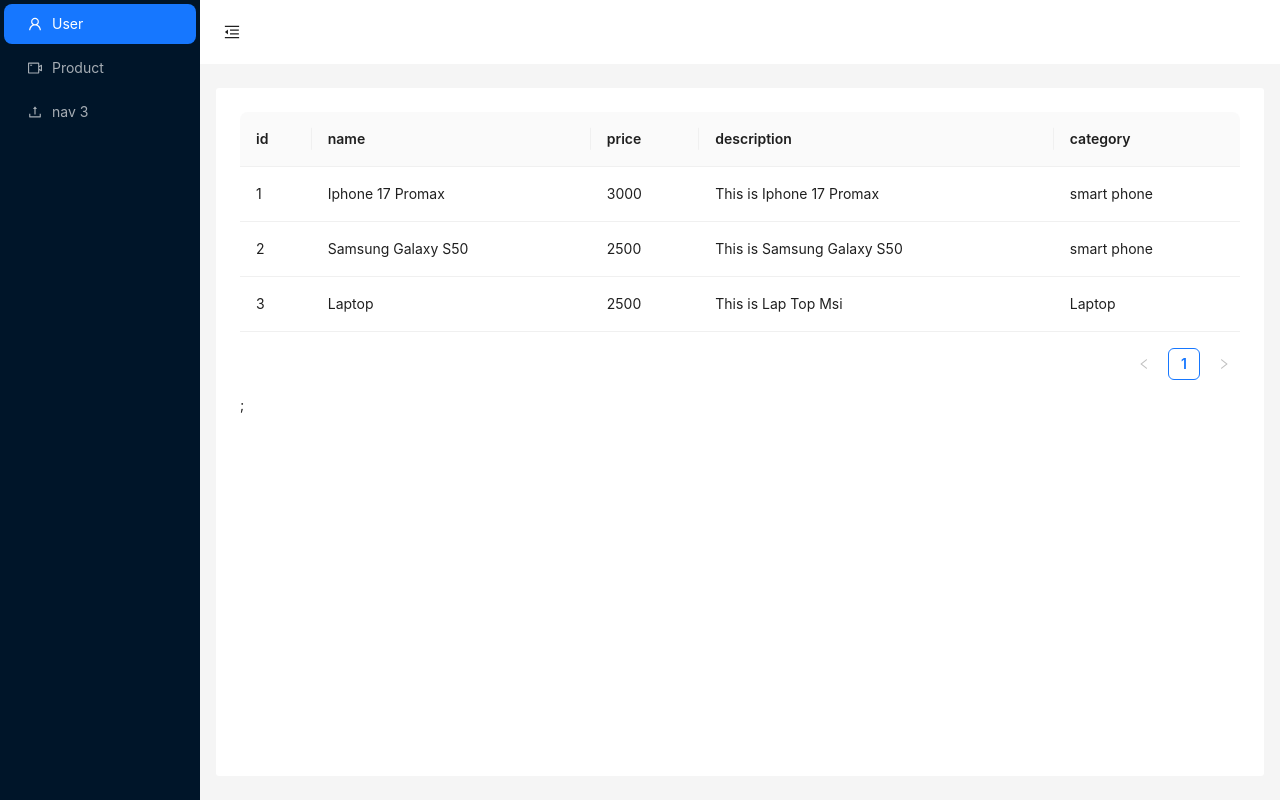
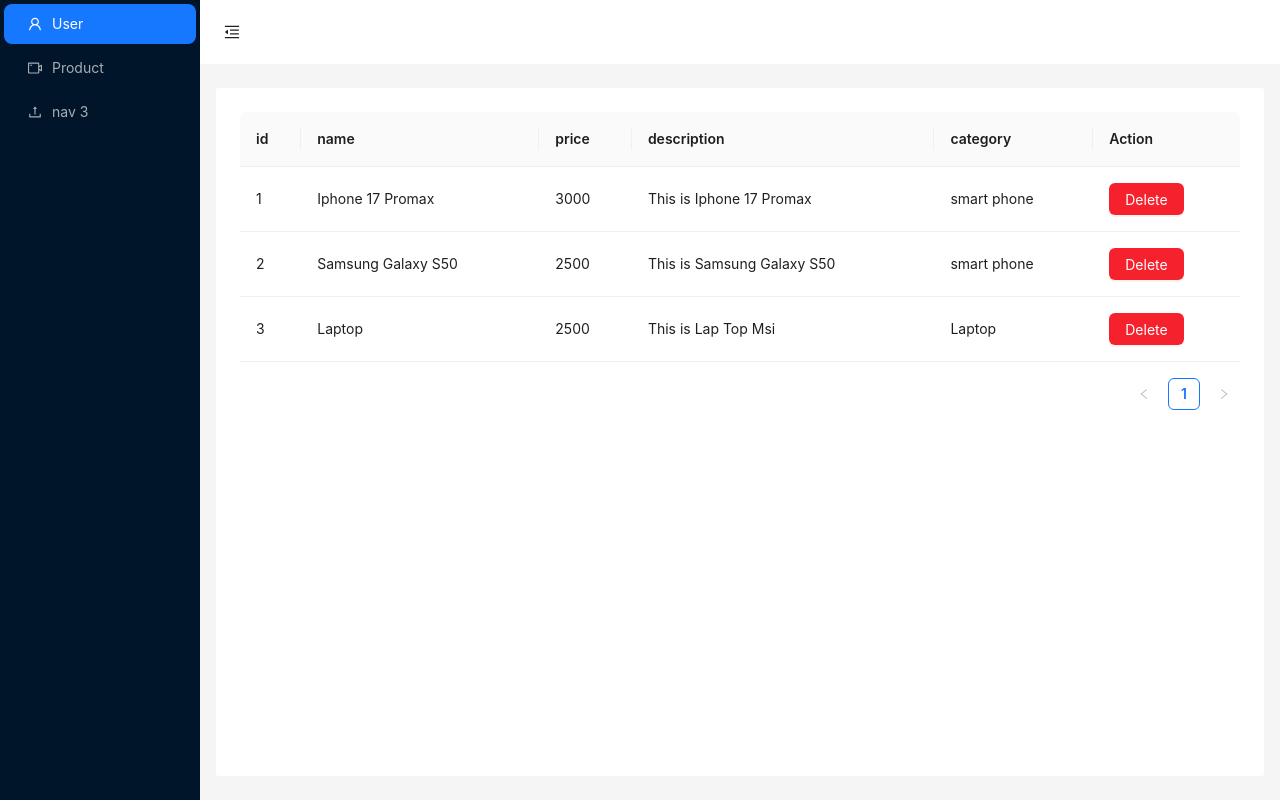
Before and after one commit to Jzztt/WD20203-reactjs, a React (Vite) app: page /admin/product in a window 1280 px wide. Built offline with nearby package versions, Linux system fonts and the light colour scheme; data requests are answered from the project's data file.

Commit message:
feat: delete product use tanstack quẻry

```diff
--- a/src/pages/Product.tsx
+++ b/src/pages/Product.tsx
@@ -1,8 +1,8 @@
 import { useState } from "react";
 import ProductDetail from "../components/ProductDetail";
-import { useQuery, useQueryClient } from "@tanstack/react-query";
+import { useMutation, useQuery, useQueryClient } from "@tanstack/react-query";
 import axios from "axios";
-import { Table } from "antd";
+import { Button, Popconfirm, Table } from "antd";
 export interface IProduct {
   id: number;
   name: string;
@@ -37,7 +37,26 @@
       dataIndex: "category",
       key: "category",
     },
-
+    {
+      title: "Action",
+      key: "Action",
+      render: (record: IProduct) => {
+        return (
+          <div>
+            <Popconfirm
+              title="Are you sure Delete"
+              onConfirm={() => mutation.mutate(record.id)}
+              onCancel={() => console.log("Hủy xóa")}
+            >
+              <Button color="red" variant="solid">
+                {" "}
+                Delete
+              </Button>
+            </Popconfirm>
+          </div>
+        );
+      },
+    },
   ];
   const getProduct = async () => {
     const response = await axios.get("http://localhost:3000/products");
@@ -45,9 +64,26 @@
   };
   const query = useQuery({ queryKey: ["products"], queryFn: getProduct });
   console.log("query", query.data);
+
+  const deleteProduct = async (id: number) => {
+    try {
+      const res = await axios.delete(`http://localhost:3000/products/${id}`);
+      return res;
+    } catch (error) {
+      console.log(error);
+    }
+  };
+  const queryClient = useQueryClient();
+  const mutation = useMutation({
+    mutationFn: deleteProduct,
+    onSuccess: () => {
+      // Invalidate and refetch
+      queryClient.invalidateQueries({ queryKey: ["products"] });
+    },
+  });
   return (
     <>
-      <Table dataSource={query?.data} columns={columns} />;
+      <Table dataSource={query?.data} columns={columns} />
     </>
   );
 };
```
